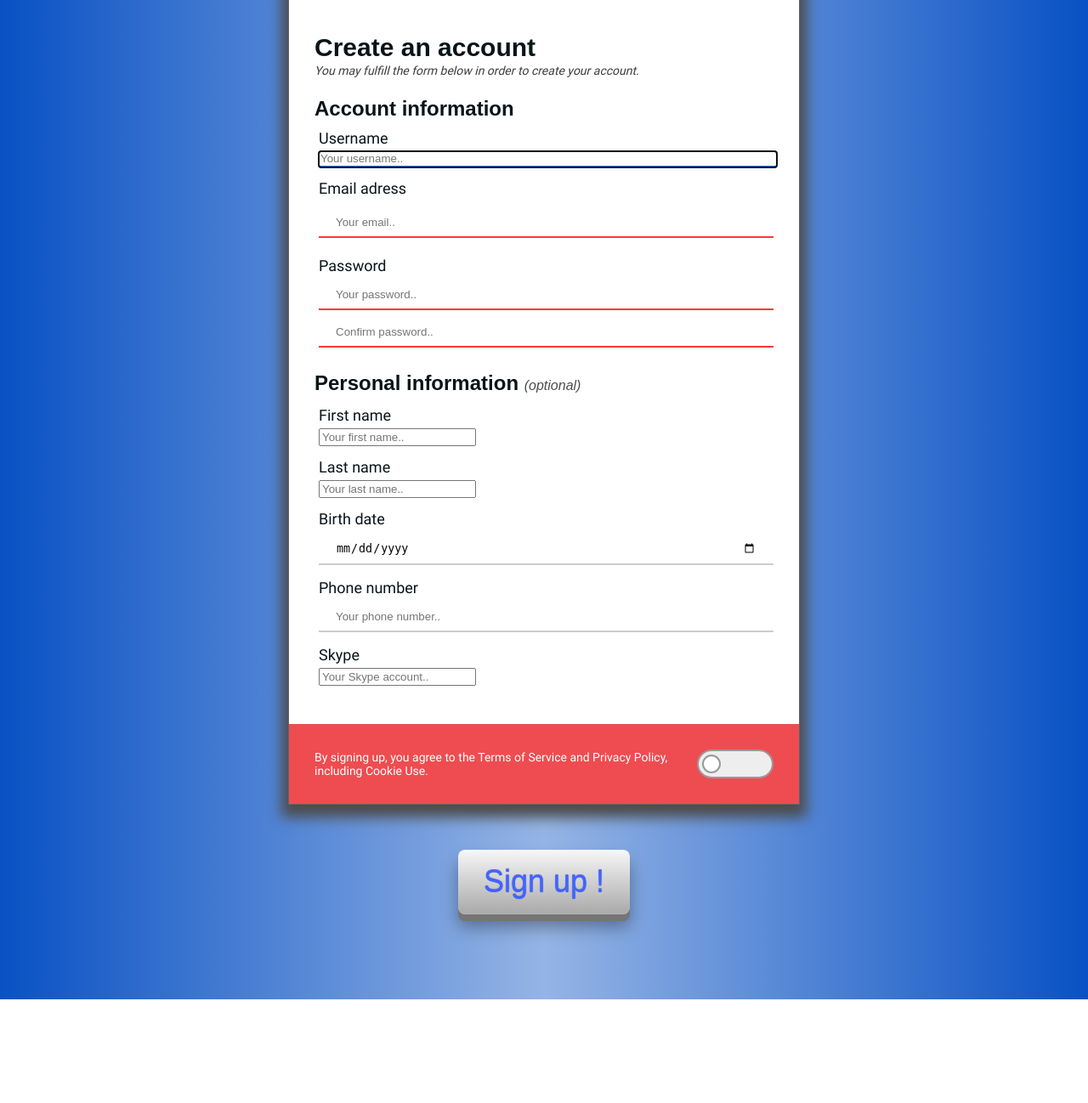
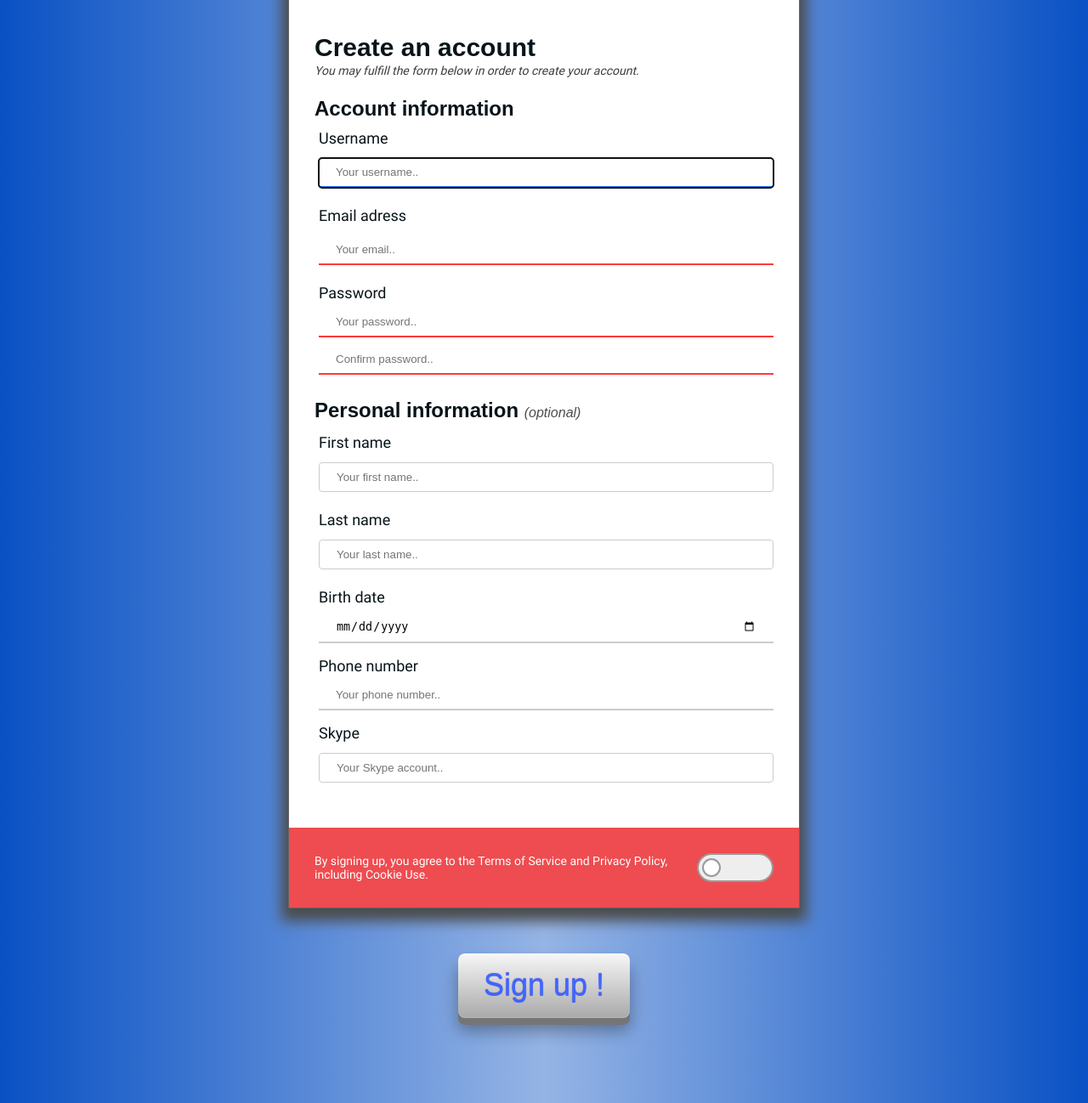
Before and after one commit to frosqh/ChatMeBaby, a PHP site: page /html/create-account.html in a window 1280 px wide. Shown: the part 272-1570 px from the top of the page at 85% size. Before the commit the page ends 1448 px from the top, so only its background shows below. Run offline with PHP 8.4, Linux system fonts and the light colour scheme; some web fonts are replaced.

Commit message:
Correction bug affichage css

```diff
--- a/front/css/create-account.css
+++ b/front/css/create-account.css
@@ -107,15 +107,27 @@ body {
 /* STYLE FOR INPUT */
 /* STYLE FOR INPUT */
 
+input, select {
+    width: 100%;
+    padding: 9px 20px;
+    margin: 8px 0;
+    display: inline-block;
+		/*border: 1px solid #ccc;
+    border-radius: 4px;*/
+		border: none;
+    border-bottom: 2px solid #ccc;
+    box-sizing: border-box;
+}
+
 input[type=text], select {
     width: 100%;
     padding: 9px 20px;
     margin: 8px 0;
     display: inline-block;
-    /*border: 1px solid #ccc;
-    border-radius: 4px;*/
-		border: none;
-    border-bottom: 2px solid #ccc;
+    border: 1px solid #ccc;
+    border-radius: 4px;
+		/*border: none;
+    border-bottom: 2px solid #ccc;*/
     box-sizing: border-box;
 }
 
```
